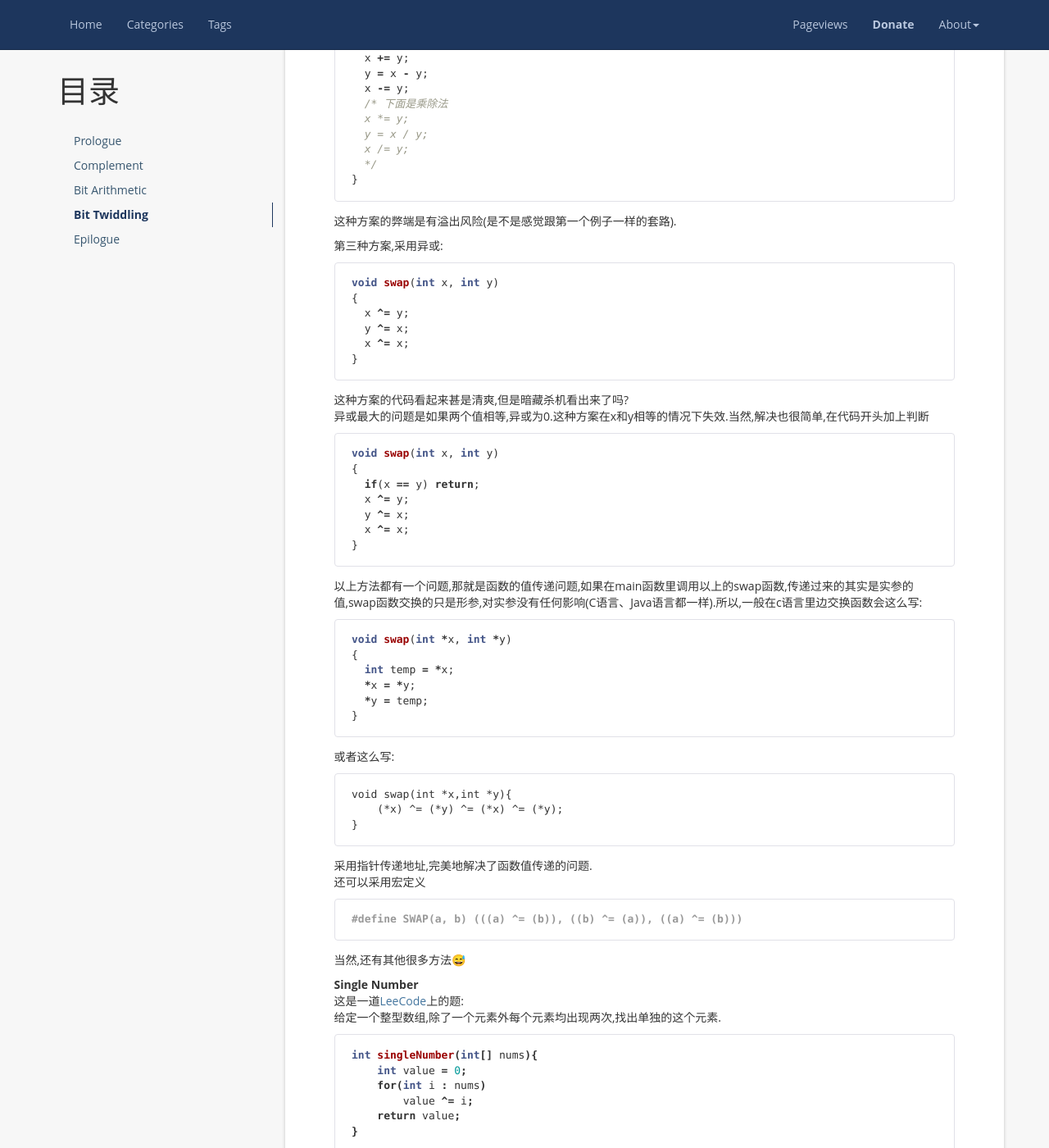
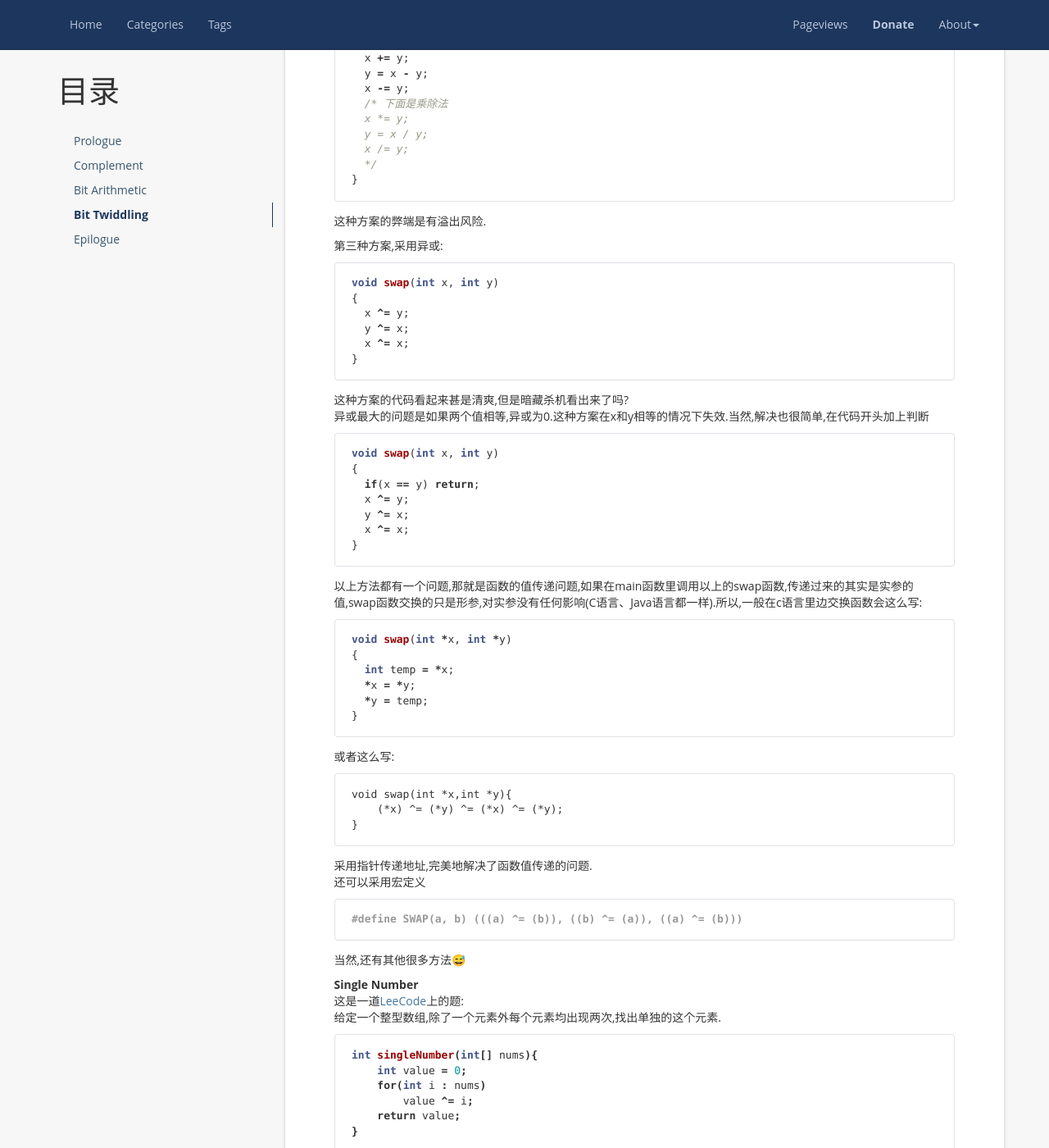
Before and after one commit to y4n9b0/y4n9b0.github.io, a Jekyll site: the page built from _posts/2017-07-06-bit-hacks.md, in a window 1280 px wide and 1400 px high, scrolled down 1895 px. Shown: the whole window at 82% size. Built offline with Jekyll 4.4.1, drawn with Linux system fonts in a browser that asks for light colours; nearby versions of some CDN libraries; emoji names are drawn with the system emoji font; comment, search, counter and statistics services are not loaded; some of the changed text lies outside the part shown.

Commit message:
update article bit hacks

````diff
--- a/_posts/2017-07-06-bit-hacks.md
+++ b/_posts/2017-07-06-bit-hacks.md
@@ -98,7 +98,7 @@ void swap(int x, int y)
   */
 }
 ```
-这种方案的弊端是有溢出风险(是不是感觉跟第一个例子一样的套路).
+这种方案的弊端是有溢出风险.
 
 第三种方案,采用异或:
 ```c
````
Also changed, not shown: other parts of _posts/2017-07-06-bit-hacks.md (+1 -1 lines).
